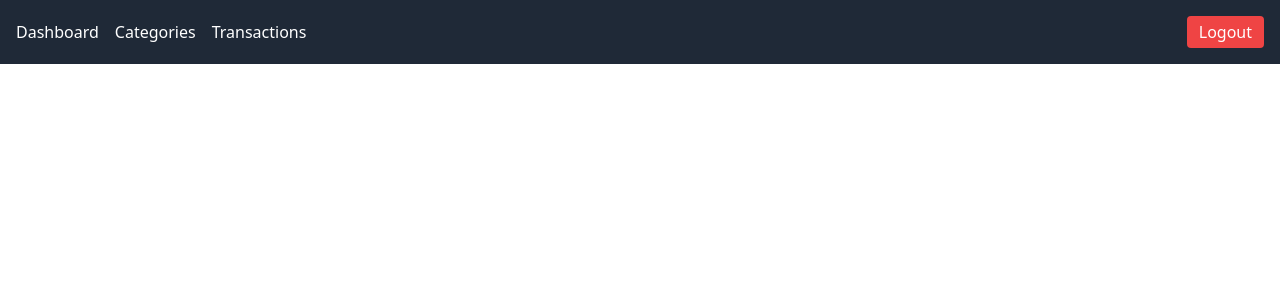
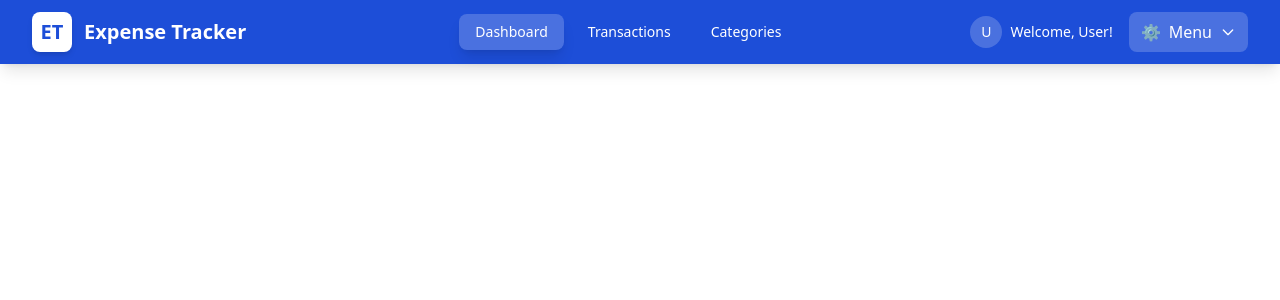
Before and after one commit to Shareiar-shams/Expense-Tracker, a React (Create React App) app in the folder client/: page /dashboard in a window 1280 px wide. Shown: the top 300 px of the page. Built offline with nearby package versions, Linux system fonts and the light colour scheme.

Commit message:
Enhance navbar with responsive design, user menu, and improved navigation

```diff
--- a/client/src/components/Navbar.jsx
+++ b/client/src/components/Navbar.jsx
@@ -1,24 +1,181 @@
-import React, { useContext } from 'react';
-import { Link, useNavigate } from 'react-router-dom';
+import React, { useContext, useState } from 'react';
+import { Link, useNavigate, useLocation } from 'react-router-dom';
 import { AuthContext } from '../context/AuthContext';
 
 export default function Navbar() {
-  const { logout } = useContext(AuthContext);
+  const { logout, user } = useContext(AuthContext);
   const navigate = useNavigate();
+  const location = useLocation();
+
+  // Separate states
+  const [isMobileNavOpen, setIsMobileNavOpen] = useState(false);
+  const [isUserMenuOpen, setIsUserMenuOpen] = useState(false);
 
   const handleLogout = () => {
     logout();
     navigate('/');
+    setIsUserMenuOpen(false);
+  };
+
+  const navigationItems = [
+    { path: '/dashboard', label: 'Dashboard', description: 'Overview' },
+    { path: '/transactions', label: 'Transactions', description: 'Manage' },
+    { path: '/categories', label: 'Categories', description: 'Organize' },
+  ];
+
+  const isActivePath = (path) => {
+    if (path === '/dashboard' && location.pathname === '/dashboard') return true;
+    if (path !== '/dashboard' && location.pathname.startsWith(path)) return true;
+    return false;
   };
 
   return (
-    <nav className="bg-gray-800 text-white p-4 flex justify-between items-center">
-      <div className="space-x-4">
-        <Link to="/dashboard" className="hover:underline">Dashboard</Link>
-        <Link to="/categories" className="hover:underline">Categories</Link>
-        <Link to="/transactions" className="hover:underline">Transactions</Link>
+    <nav className="bg-blue-700 shadow-lg sticky top-0 z-50">
+      <div className="max-w-7xl mx-auto px-4 sm:px-6 lg:px-8">
+        <div className="flex justify-between items-center h-16">
+          {/* Logo/Brand Section */}
+          <div className="flex items-center space-x-3">
+            <div className="flex-shrink-0">
+              <div className="w-10 h-10 bg-white rounded-lg flex items-center justify-center shadow-md">
+                <span className="text-xl font-bold text-blue-700">ET</span>
+              </div>
+            </div>
+            <div className="text-white">
+              <h1 className="text-xl font-bold">{process.env.REACT_APP_APP_NAME || 'Expense Tracker'}</h1>
+            </div>
+          </div>
+
+          {/* Navigation Links */}
+          <div className="hidden md:block">
+            <div className="ml-10 flex items-baseline space-x-2">
+              {navigationItems.map((item) => (
+                <Link
+                  key={item.path}
+                  to={item.path}
+                  className={`group relative px-4 py-2 rounded-lg text-sm font-medium transition-all duration-200 ${
+                    isActivePath(item.path)
+                      ? 'bg-white bg-opacity-20 text-white shadow-lg'
+                      : 'text-white hover:bg-white hover:bg-opacity-10 hover:text-white'
+                  }`}
+                >
+                  <div>{item.label}</div>
+                  <div className="absolute bottom-full left-1/2 transform -translate-x-1/2 mb-2 px-2 py-1 bg-gray-800 text-white text-xs rounded opacity-0 group-hover:opacity-100 transition-opacity duration-200 pointer-events-none whitespace-nowrap">
+                    {item.description}
+                  </div>
+                </Link>
+              ))}
+            </div>
+          </div>
+
+          {/* User Menu & Mobile Toggle */}
+          <div className="flex items-center space-x-4">
+            {/* Desktop User Info */}
+            <div className="hidden md:block text-white">
+              <div className="flex items-center space-x-2">
+                <div className="w-8 h-8 bg-white bg-opacity-20 rounded-full flex items-center justify-center">
+                  <span className="text-sm font-medium">
+                    {user?.username?.charAt(0)?.toUpperCase() || 'U'}
+                  </span>
+                </div>
+                <span className="text-sm font-medium">Welcome, {user?.username || 'User'}!</span>
+              </div>
+            </div>
+
+            {/* User Dropdown */}
+            <div className="relative">
+              <button
+                onClick={() => setIsUserMenuOpen(!isUserMenuOpen)}
+                className="flex items-center space-x-2 bg-white bg-opacity-20 hover:bg-opacity-30 text-white px-3 py-2 rounded-lg transition-all duration-200"
+              >
+                <span>⚙️</span>
+                <span className="hidden md:inline">Menu</span>
+                <svg
+                  className={`w-4 h-4 transition-transform duration-200 ${isUserMenuOpen ? 'rotate-180' : ''}`}
+                  fill="none"
+                  stroke="currentColor"
+                  viewBox="0 0 24 24"
+                >
+                  <path strokeLinecap="round" strokeLinejoin="round" strokeWidth={2} d="M19 9l-7 7-7-7" />
+                </svg>
+              </button>
+
+              {isUserMenuOpen && (
+                <div className="absolute right-0 mt-2 w-48 bg-white rounded-lg shadow-lg border border-gray-200 py-1 z-50">
+                  <div className="px-4 py-2 border-b border-gray-100">
+                    <p className="text-sm font-medium text-gray-900">{user?.username || 'User'}</p>
+                    <p className="text-xs text-gray-500">{user?.email || 'user@example.com'}</p>
+                  </div>
+
+                  <Link
+                    to="/profile"
+                    className="flex items-center space-x-2 px-4 py-2 text-sm text-gray-700 hover:bg-gray-100 transition-colors"
+                    onClick={() => setIsUserMenuOpen(false)}
+                  >
+                    <span>👤</span>
+                    <span>Profile</span>
+                  </Link>
+
+                  <Link
+                    to="/settings"
+                    className="flex items-center space-x-2 px-4 py-2 text-sm text-gray-700 hover:bg-gray-100 transition-colors"
+                    onClick={() => setIsUserMenuOpen(false)}
+                  >
+                    <span>⚙️</span>
+                    <span>Settings</span>
+                  </Link>
+
+                  <div className="border-t border-gray-100 mt-1">
+                    <button
+                      onClick={handleLogout}
+                      className="flex items-center space-x-2 w-full px-4 py-2 text-sm text-red-600 hover:bg-red-50 transition-colors"
+                    >
+                      <span>🚪</span>
+                      <span>Logout</span>
+                    </button>
+                  </div>
+                </div>
+              )}
+            </div>
+
+            {/* Mobile Nav Button */}
+            <div className="md:hidden">
+              <button
+                onClick={() => setIsMobileNavOpen(!isMobileNavOpen)}
+                className="bg-white bg-opacity-20 hover:bg-opacity-30 text-white p-2 rounded-lg transition-all duration-200"
+              >
+                <svg className="w-6 h-6" fill="none" stroke="currentColor" viewBox="0 0 24 24">
+                  <path strokeLinecap="round" strokeLinejoin="round" strokeWidth={2} d="M4 6h16M4 12h16M4 18h16" />
+                </svg>
+              </button>
+            </div>
+          </div>
+        </div>
+
+        {/* Mobile Navigation */}
+        {isMobileNavOpen && (
+          <div className="md:hidden py-4 border-t border-white border-opacity-20">
+            <div className="space-y-2">
+              {navigationItems.map((item) => (
+                <Link
+                  key={item.path}
+                  to={item.path}
+                  className={`flex items-center space-x-3 px-4 py-3 rounded-lg text-sm font-medium transition-all duration-200 ${
+                    isActivePath(item.path)
+                      ? 'bg-white bg-opacity-20 text-white'
+                      : 'text-white hover:bg-white hover:bg-opacity-10'
+                  }`}
+                  onClick={() => setIsMobileNavOpen(false)}
+                >
+                  <div>
+                    <div>{item.label}</div>
+                    <div className="text-xs opacity-75">{item.description}</div>
+                  </div>
+                </Link>
+              ))}
+            </div>
+          </div>
+        )}
       </div>
-      <button onClick={handleLogout} className="bg-red-500 px-3 py-1 rounded hover:bg-red-600">Logout</button>
     </nav>
   );
 }
```
